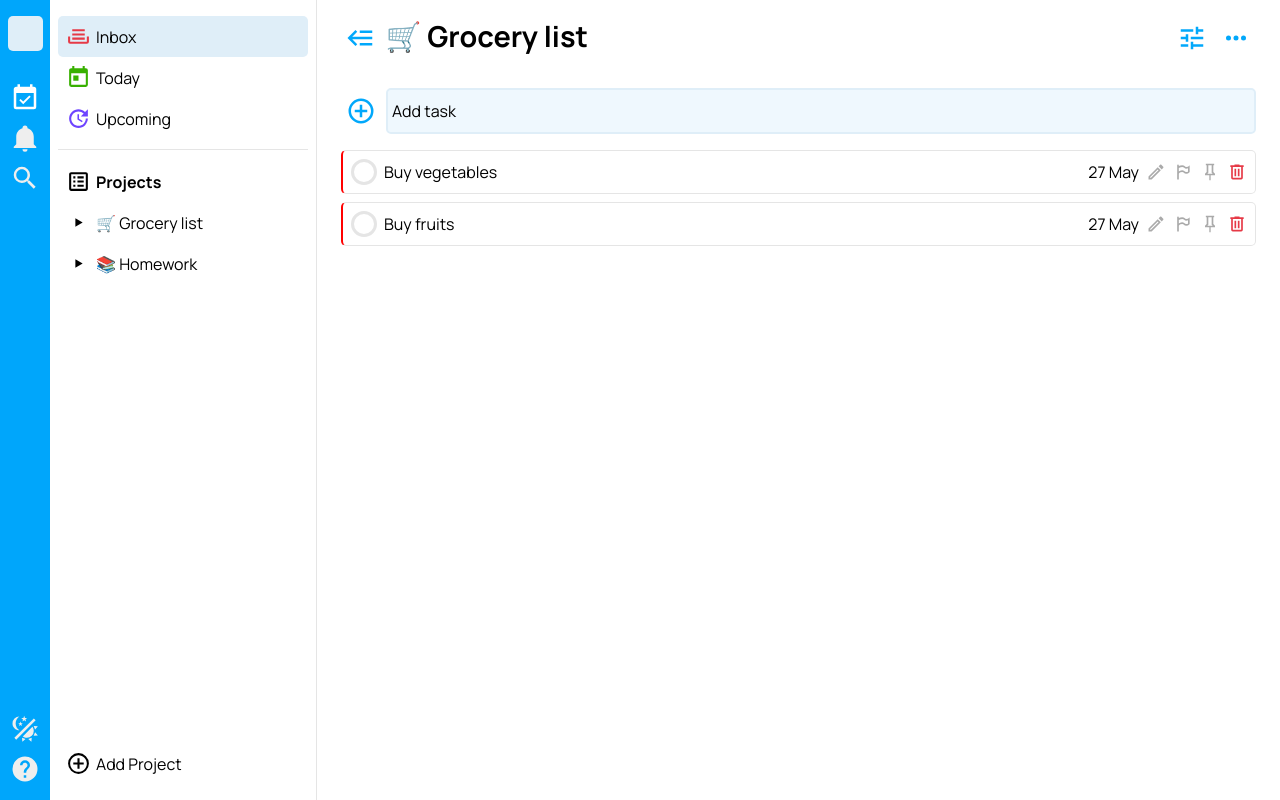
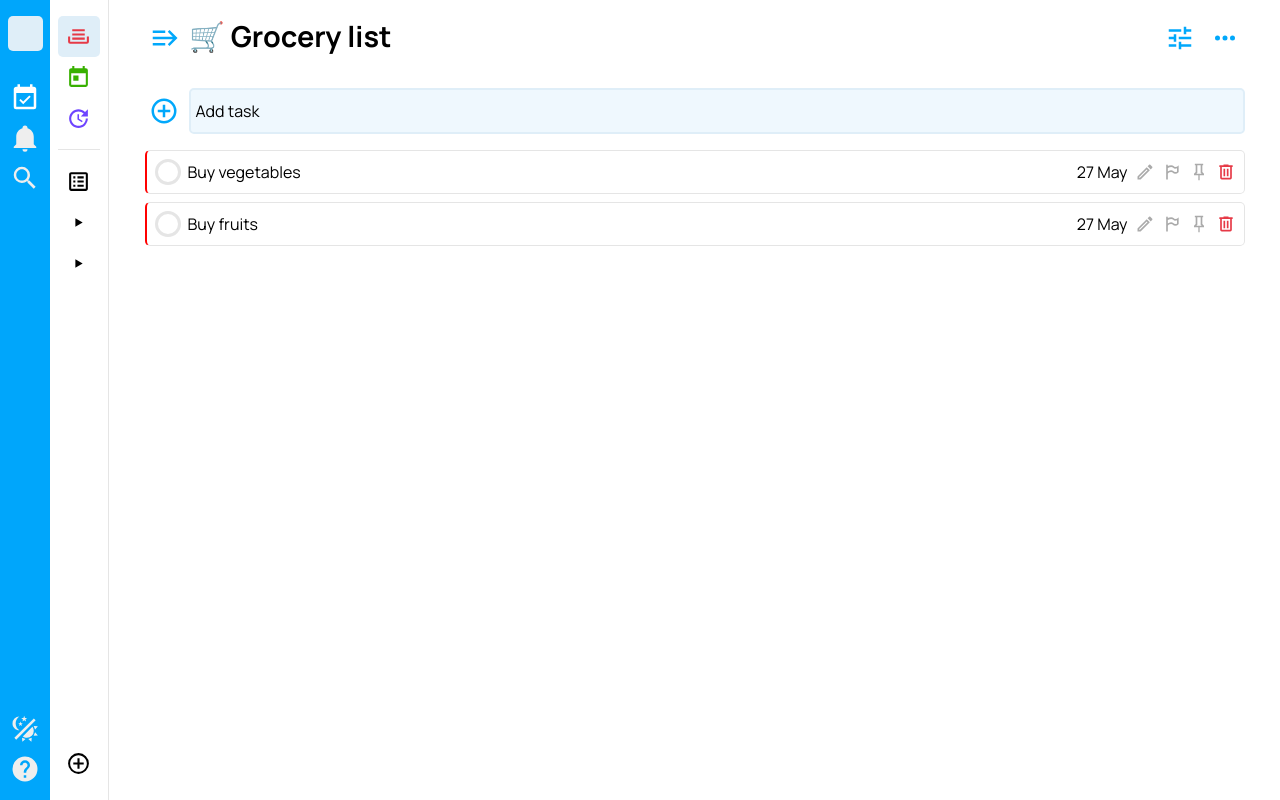
Before and after one commit to romaleks/Todo-List, a website built with webpack: page src/template.html in a window 1280 px wide. Both pictures are taken after a click on the picture 360 px from the left and 38 px from the top of the page. Built offline with nearby package versions, Linux system fonts and the light colour scheme.

Commit message:
Set up basic file structure and implement menu toggling

```diff
--- /dev/null
+++ b/src/domElements.js
@@ -0,0 +1,2 @@
+export const menu = document.querySelector('.menu');
+export const menuOpenCloseBtn = document.querySelector('#menu_btn');
--- /dev/null
+++ b/src/domFunctionality.js
@@ -0,0 +1,19 @@
+import { menu, menuOpenCloseBtn } from "./domElements";
+
+export default class Application {
+
+   angle = 0;
+
+   startApp() { this.addEventListeners() }
+   // Actions
+   toggleMenu = () => {
+      console.log(this.angle);
+      menu.classList.toggle('inactive');
+      menuOpenCloseBtn.style.transform = 'rotateY(' + (this.angle += 180) + 'deg)';
+   }
+   // Event listeners
+   addEventListeners() {
+      menuOpenCloseBtn.addEventListener('click', this.toggleMenu);
+   }
+
+}
--- a/src/index.js
+++ b/src/index.js
@@ -1 +1,5 @@
 import './styles/main.scss';
+import Application from './domFunctionality';
+
+const todoApp = new Application;
+todoApp.startApp();
--- a/src/styles/main.scss
+++ b/src/styles/main.scss
@@ -161,6 +161,9 @@ body {
 	align-items: center;
 	gap: 5px;
 	margin: 0 0 2rem 0;
+		#menu_btn {
+			transition: all 0.5s ease;
+		}
 		&__icon {
 			transform: translateY(2px);
 			padding: 0.3rem;
--- a/src/template.html
+++ b/src/template.html
@@ -59,7 +59,7 @@
       <main class="content">
          <div class="container">
             <div class="header">
-               <div id="menu_icon" class="header__icon btn"><img src="./images/menu.svg" alt="Menu" class="icon"></div>
+               <div class="header__icon btn"><img src="./images/menu.svg" alt="Menu" id="menu_btn" class="icon"></div>
                <div class="header__title">🛒 Grocery list</div>
                <div class="header__icon btn"><img src="./images/settings.svg" alt="Settings" class="icon"></div>
                <div class="header__icon btn"><img src="./images/options.svg" alt="Options" class="icon"></div>
```
